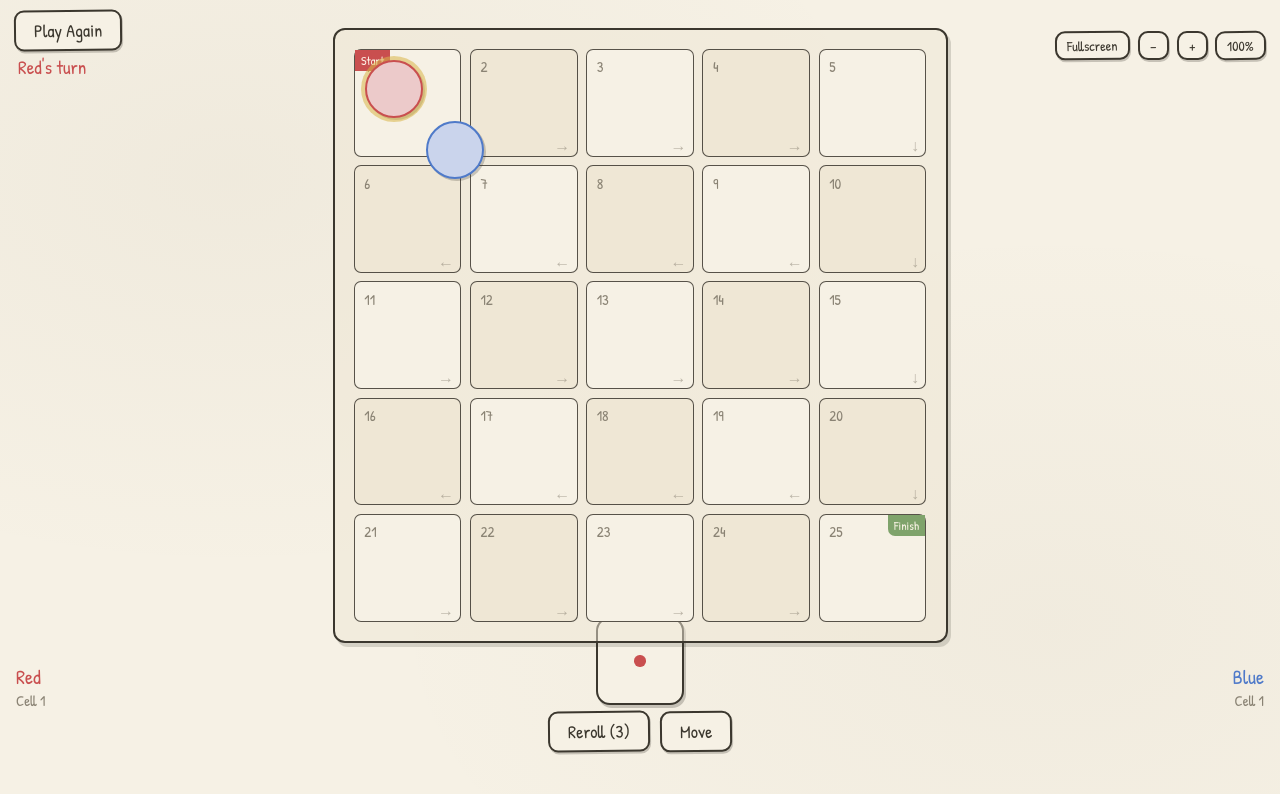
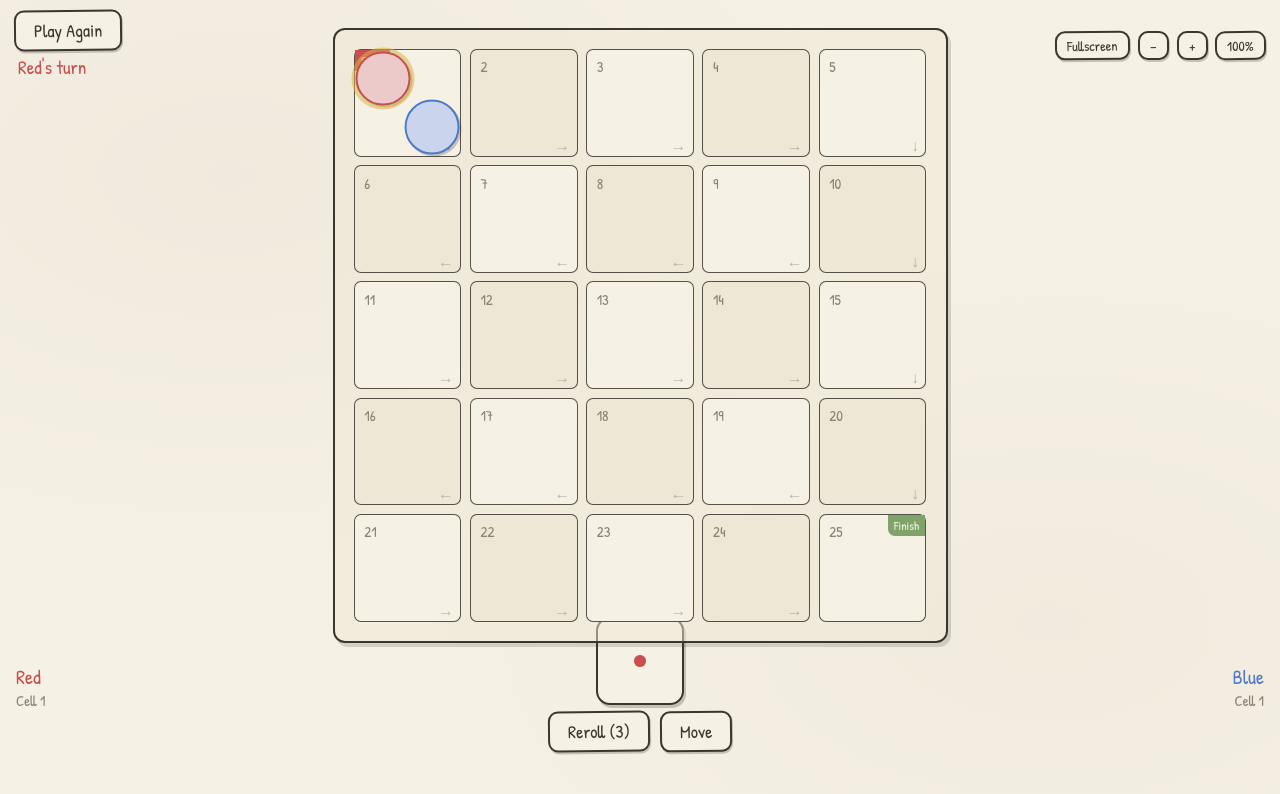
Before and after one commit to Mooling0602/Paper-Cloud-Games, a website built with Vite: page Roll-and-Move/index.html in a window 1280 px wide. Both pictures are taken after a click on the button "Start Game". Built offline with nearby package versions, Linux system fonts and the light colour scheme; a web font is replaced by a local one.

Commit message:
fix(Roll-and-Move): position tokens inside cells for exact alignment

```diff
--- a/Roll-and-Move/src/style.css
+++ b/Roll-and-Move/src/style.css
@@ -257,11 +257,12 @@ body {
 /* tokens */
 .token {
   position: absolute;
-  width: 9.5%;
-  height: 9.5%;
+  width: 52%;
+  height: 52%;
   border-radius: 50%;
   border: 2.5px solid;
   box-shadow: 2px 2px 0 rgba(59, 55, 46, 0.25);
+  transform: translate(-50%, -50%);
   transition: left 0.2s ease-in-out, top 0.2s ease-in-out;
   z-index: 3;
 }
--- a/Roll-and-Move/src/ui/game.ts
+++ b/Roll-and-Move/src/ui/game.ts
@@ -51,6 +51,7 @@ export function createGame(onRestart: () => void): GameView {
 
   // ---------- board ----------
   const board = el('div', 'board');
+  const cells: HTMLElement[] = [];
   for (let i = 0; i < GRID * GRID; i++) {
     const { row, col } = cellPos(i);
     const cell = el('div', 'cell');
@@ -63,25 +64,28 @@ export function createGame(onRestart: () => void): GameView {
       cell.append(el('span', 'arrow', dir));
     }
     board.append(cell);
+    cells.push(cell);
   }
+  // tokens live INSIDE cells; left/top are % of the cell (exact regardless of grid math)
   const tokens = turn.players.map((p, i) => {
     const tk = el('div', `token p${i}`);
     tk.style.background = p.soft;
     tk.style.borderColor = p.color;
-    board.append(tk);
+    cells[0].append(tk);
     return tk;
   });
   const setTokenPos = (pi: number, cell: number, fx = 0.5, fy = 0.5): void => {
-    const { row, col } = cellPos(cell);
-    tokens[pi].style.left = `${((col + fx) * 100) / GRID}%`;
-    tokens[pi].style.top = `${((row + fy) * 100) / GRID}%`;
+    const tk = tokens[pi];
+    cells[cell].append(tk);
+    tk.style.left = `${fx * 100}%`;
+    tk.style.top = `${fy * 100}%`;
   };
   // single token → cell center; both on the same cell → diagonal (red NW, blue SE)
   const updateTokens = (): void => {
     const [a, b] = turn.players;
     const same = a.pos === b.pos;
-    setTokenPos(0, a.pos, same ? 0.25 : 0.5, same ? 0.25 : 0.5);
-    setTokenPos(1, b.pos, same ? 0.75 : 0.5, same ? 0.75 : 0.5);
+    setTokenPos(0, a.pos, same ? 0.27 : 0.5, same ? 0.27 : 0.5);
+    setTokenPos(1, b.pos, same ? 0.73 : 0.5, same ? 0.73 : 0.5);
   };
 
   const boardArea = el('main', 'board-area');
```
